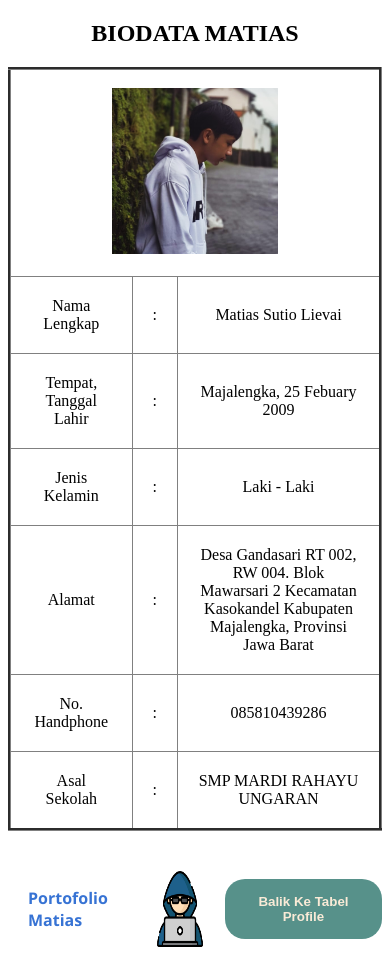
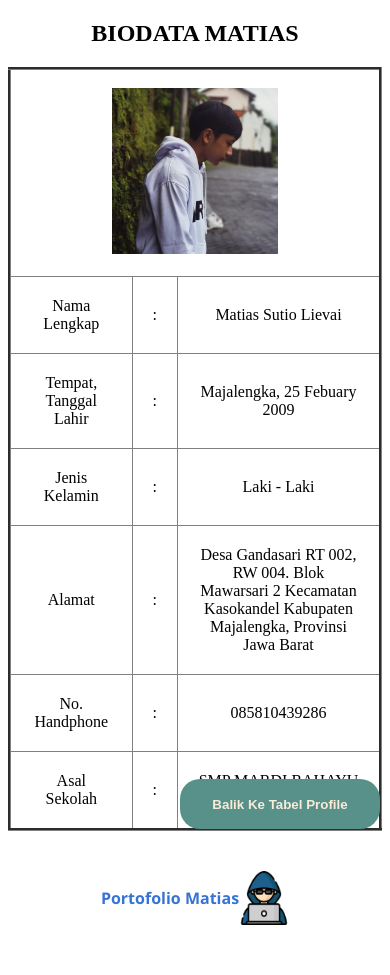
Before and after one commit to Mytzcodes/Projek-Sakti, a plain HTML site: page index.html in a window 390 px wide. After the commit the page ends 953 px from the top, so only its background shows below. Drawn offline with Linux system fonts and the light colour scheme.

Commit message:
Update stylee.css

```diff
--- a/Css/stylee.css
+++ b/Css/stylee.css
@@ -39,9 +39,10 @@
     padding: 20px;
 }
 
-.Back {
+.Buttons {
     position: absolute;
     right: 5%;
+    display: flex;
 }
 
 button {
@@ -59,3 +60,32 @@
     background-color: #366632;
 
 }
+
+@media (max-width: 800px){
+
+    main {
+        display: flex;
+        flex-direction: column;
+        position: relative;
+    }
+
+
+    .Buttons { /*Untuk Membuat Side Bar seperti Adsense / Iklan*/
+        position: fixed;
+        bottom: 15px;
+        right: 10px;
+        display: flex;
+        flex-direction: row;
+
+    }
+
+    button {
+        width: 200px;
+        height: 50px;
+        border: none;
+        background-color: #57918a;
+        color: antiquewhite;
+        font-weight: bolder;
+    }
+
+}
```
